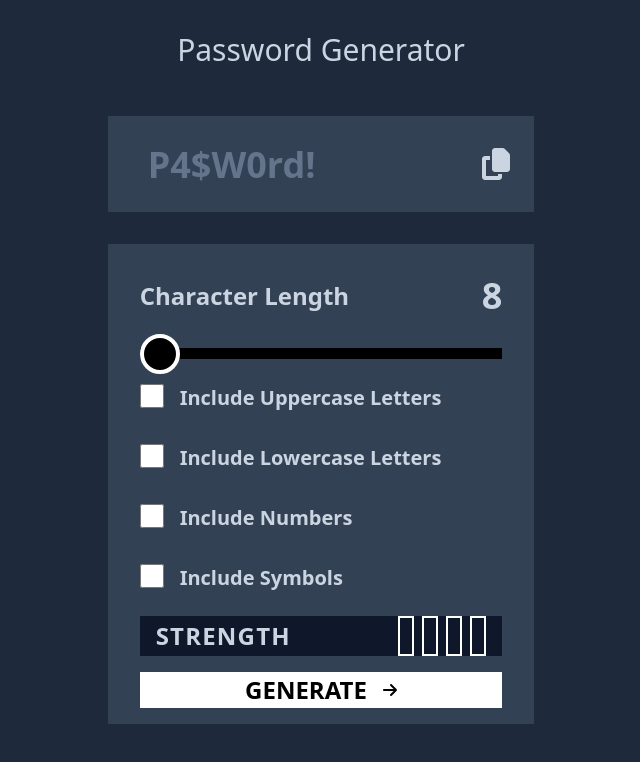
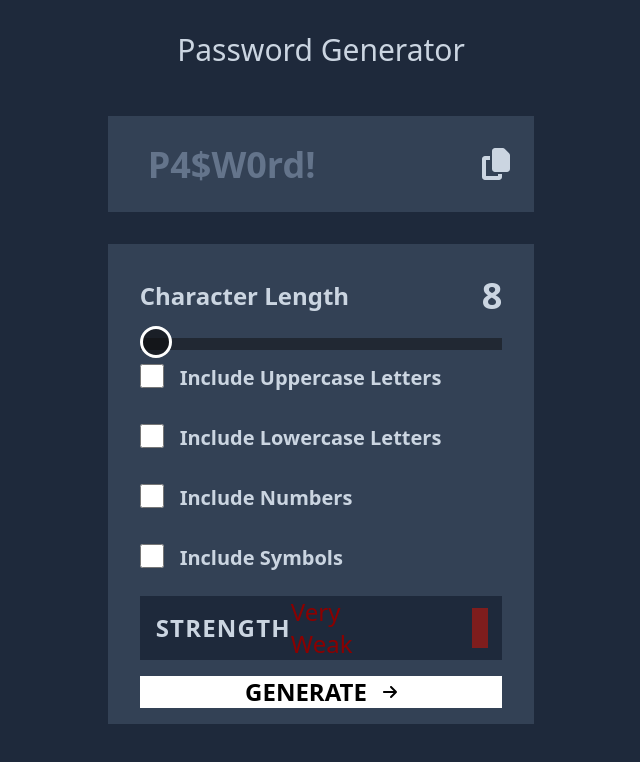
Before and after one commit to Sinkodatibayo/password_generator, a React (Create React App) app: page / in a window 1280 px wide. Shown: the top 762 px of the page, without its empty margins (319-959 px from the left). Built offline with nearby package versions, Linux system fonts and the light colour scheme.

Commit message:
add strength sensor

```diff
--- a/src/App.css
+++ b/src/App.css
@@ -12,7 +12,7 @@ input[type="range"] {
   width: 100%;
 }
 input[type="range"]::-webkit-slider-runnable-track {
-  background: black;
+  background: #0c0c0c75;
   height: 0.7rem;
 }
 /* input[type="range"]::-webkit-slider-runnable-track:active {
@@ -21,10 +21,10 @@ input[type="range"]::-webkit-slider-runnable-track {
 input[type="range"]::-webkit-slider-thumb {
   -webkit-appearance: none; /* Override default look */
   appearance: none;
-  margin-top: -14px; /* Centers thumb on the track */
-  background-color: black;
-  height: 2.5rem;
-  width: 2.5rem;
-  border: 4px solid white;
+  margin-top: -12px; /* Centers thumb on the track */
+  background-color: #0c0c0ca2;
+  height: 2rem;
+  width: 2rem;
+  border: 3px solid white;
   border-radius: 1.25rem;
 }
--- a/src/Components/GenerationOptions.js
+++ b/src/Components/GenerationOptions.js
@@ -5,7 +5,37 @@ import Generated from "./Generated";
 
 export default function GenerationOptions() {
   const [password, setPassword] = useState("");
-  const [strengthOfPass, setStrenthOfPass] = useState("");
+  const [strength, setStrength] = useState({
+    label: "Very Weak",
+    color: "darkred",
+  });
+
+  function evaluatePasswordStrength(password) {
+    let score = 0;
+    if (password.length >= 8) score++;
+    if (/[A-Z]/.test(password)) score++;
+    if (/[a-z]/.test(password)) score++;
+    if (/[0-9]/.test(password)) score++;
+    if (/[^A-Za-z0-9]/.test(password)) score++;
+
+    return score;
+  }
+
+  function getStrengthLabel(score) {
+    switch (score) {
+      case 5:
+        return { label: "Very Strong", color: "green" };
+      case 4:
+        return { label: "Strong", color: "blue" };
+      case 3:
+        return { label: "Medium", color: "yellow" };
+      case 2:
+      case 1:
+        return { label: "Weak", color: "red" };
+      default:
+        return { label: "Very Weak", color: "darkred" };
+    }
+  }
 
   function PassGenerator(passLen, isUpp, isLow, isNum, isSym) {
     const lowCase = "abcdefghijklmnopqrstuvxyz";
@@ -40,18 +70,8 @@ export default function GenerationOptions() {
       if (tempPassword.length >= passLen) break;
     }
     setPassword(tempPassword);
-  }
-
-  // CHECK IS STRONG?
-  function passwordStrength(password) {
-    let score = 0;
-    if (password.length >= 12) score++;
-    if (/[A-Z]/.test(password)) score++;
-    if (/[a-z]/.test(password)) score++;
-    if (/[0-9]/.test(password)) score++;
-    if (/[^A-Za-z0-9]/.test(password)) score++;
-
-    return score;
+    const score = evaluatePasswordStrength(tempPassword);
+    setStrength(getStrengthLabel(score));
   }
 
   const [place, setPlace] = useState({
@@ -65,9 +85,8 @@ export default function GenerationOptions() {
   return (
     <>
       <Generated password={password} />
-
-      <div className="bg-slate-700 xl:w-1/3  lg:h-3/5  flex flex-col my-4 md:w-2/3 md:h-3/5 py-4 text-slate-300 ">
-        <div className="flex items-center justify-between  w-full h-24 p-6  items-self-center px-8 text-xl py-4">
+      <div className="bg-slate-700 xl:w-1/3 lg:h-3/5 flex flex-col my-4 md:w-2/3 md:h-3/5 py-4 text-slate-300">
+        <div className="flex items-center justify-between w-full h-24 p-6 px-8 text-xl py-4">
           <span className="text-2xl font-semibold">Character Length</span>
           <span className="text-4xl font-semibold">{place.length}</span>
         </div>
@@ -87,7 +106,7 @@ export default function GenerationOptions() {
               onChange={(e) =>
                 setPlace({ ...place, uppercaseLetter: e.target.checked })
               }
-              className="mr-4  w-6 h-6 accent-white"
+              className="mr-4 w-6 h-6 accent-white"
             />
             <p className="text-xl font-semibold">Include uppercase letters</p>
           </div>
@@ -97,7 +116,7 @@ export default function GenerationOptions() {
               onChange={(e) =>
                 setPlace({ ...place, lowercaseLetter: e.target.checked })
               }
-              className="mr-4  w-6 h-6 accent-white"
+              className="mr-4 w-6 h-6 accent-white"
             />
             <p className="text-xl font-semibold">Include lowercase letters</p>
           </div>
@@ -107,7 +126,7 @@ export default function GenerationOptions() {
               onChange={(e) =>
                 setPlace({ ...place, numbers: e.target.checked })
               }
-              className="mr-4  w-6 h-6 accent-white"
+              className="mr-4 w-6 h-6 accent-white"
             />
             <p className="text-xl font-semibold">Include numbers</p>
           </div>
@@ -117,35 +136,76 @@ export default function GenerationOptions() {
               onChange={(e) =>
                 setPlace({ ...place, Symbols: e.target.checked })
               }
-              className="mr-4  w-6 h-6 accent-white"
+              className="mr-4 w-6 h-6 accent-white"
             />
             <p className="text-xl font-semibold">Include symbols</p>
           </div>
         </div>
-        <div className="h-20 flex items-center px-4 mx-8 my-4 justify-between bg-slate-900">
+        <div className="h-20 flex items-center px-4 mx-8 my-4 justify-between bg-slate-800">
           <p className="font-bold text-2xl tracking-wider uppercase">
             Strength
           </p>
           <div className="flex gap-2 items-center">
-            <span className={"font-medium text-2xl text-white"}>
-              {passwordStrength(password) === 5
-                ? "Exellent"
-                : passwordStrength(password) === 4
-                ? "Very Good"
-                : passwordStrength(password) === 3
-                ? "Good"
-                : passwordStrength(password) === 2
-                ? "Weak"
-                : passwordStrength(password) === 1
-                ? "Very Weak"
-                : ""}
+            <span
+              className="font-medium text-2xl mr-2"
+              style={{ color: strength.color }}
+            >
+              {strength.label}
             </span>
-
             <div className="h-full flex items-center justify-center">
-              <div className="border-2 border-white w-4 h-10 mr-2 "></div>
-              <div className="border-2 border-white w-4 h-10 mr-2 "></div>
-              <div className="border-2 border-white w-4 h-10 mr-2"></div>
-              <div className="border-2 border-white w-4 h-10"></div>
+              <div
+                className={`border-none border-white w-4 h-10 mr-2 ml-2 ${
+                  strength.color === "green" ? "bg-green-500 border-none" : ""
+                }`}
+              ></div>
+              <div
+                className={`border-none border-white w-4 h-10 mr-2 ${
+                  strength.color === "blue"
+                    ? "bg-blue-500 border-none"
+                    : strength.color === "green"
+                    ? "bg-green-500 border-none"
+                    : ""
+                }`}
+              ></div>
+              <div
+                className={`border-none border-white w-4 h-10 mr-2 ${
+                  strength.color === "yellow"
+                    ? "bg-yellow-400 border-none"
+                    : strength.color === "blue"
+                    ? "bg-blue-500 border-none"
+                    : strength.color === "green"
+                    ? "bg-green-500 border-none"
+                    : ""
+                }`}
+              ></div>
+              <div
+                className={`border-none border-white w-4 h-10  ${
+                  strength.color === "red"
+                    ? "bg-red-500 border-none"
+                    : strength.color === "yellow"
+                    ? "bg-yellow-400 border-none"
+                    : strength.color === "blue"
+                    ? "bg-blue-500 border-none"
+                    : strength.color === "green"
+                    ? "bg-green-500 border-none"
+                    : ""
+                }`}
+              ></div>
+              <div
+                className={`border-none w-4 h-10  ml-2 ${
+                  strength.color === "red"
+                    ? "bg-red-500 border-none"
+                    : strength.color === "yellow"
+                    ? "bg-yellow-400 border-none"
+                    : strength.color === "blue"
+                    ? "bg-blue-500 border-none"
+                    : strength.color === "green"
+                    ? "bg-green-500 border-none"
+                    : strength.color === "darkred"
+                    ? "bg-red-900 border-none"
+                    : "border-none w-4 h-10 bg-red-900 "
+                }`}
+              ></div>
             </div>
           </div>
         </div>
```
